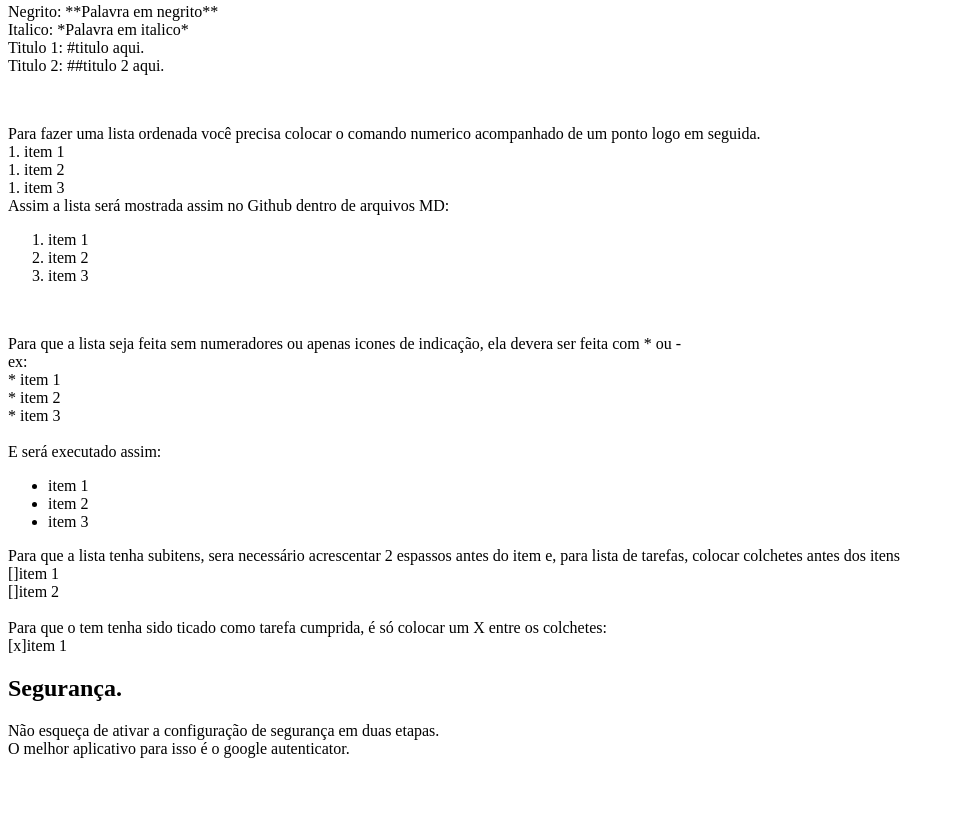
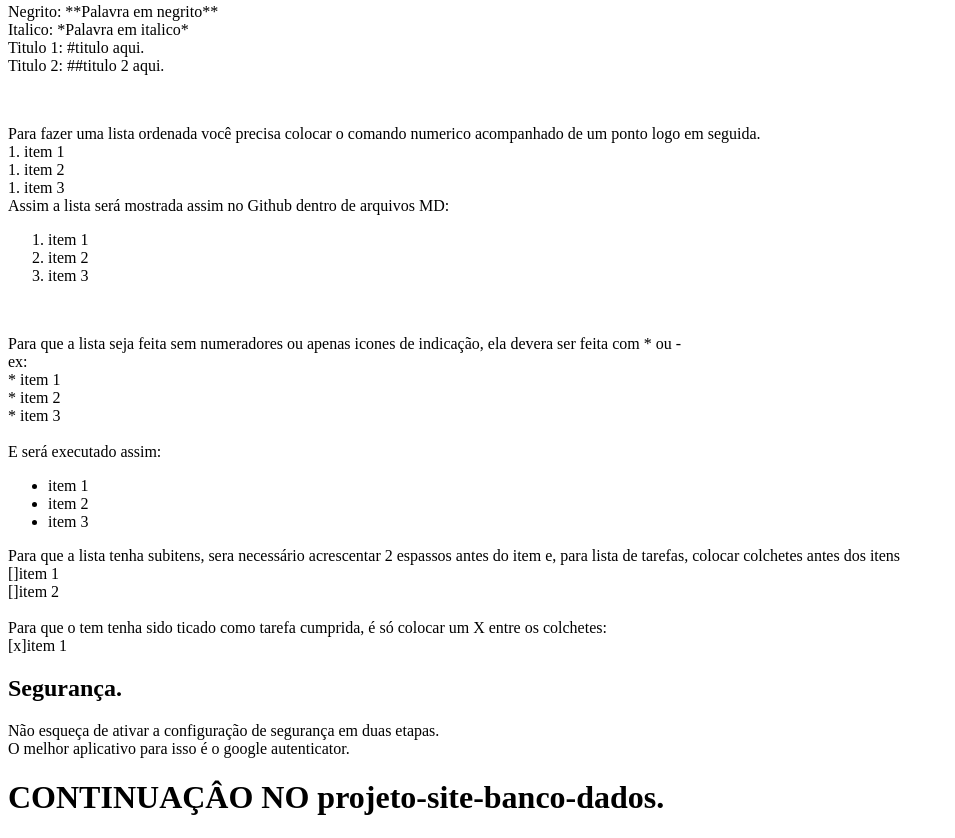
Before and after one commit to AugustoSistideAlmeida/Ol--mundo, a plain HTML site: page Site-exemplo/Index.html in a window 1280 px wide. Shown: the part 782-1620 px from the top of the page, without its empty margins (0-955 px from the left). Before the commit the page ends 1556 px from the top, so only its background shows below. Drawn offline with Linux system fonts and the light colour scheme.

Commit message:
fim de comits no master
Aula desenvolvimento outro banco de dados para desenvolvimento e entendimento de Branches e MASTERs

```diff
--- a/Site-exemplo/Index.html
+++ b/Site-exemplo/Index.html
@@ -79,5 +79,6 @@ Para que a lista tenha subitens, sera necessário acrescentar 2 espassos antes d
     <p>Não esqueça de ativar a configuração de segurança em duas etapas. <br>
     O melhor aplicativo para isso é o google autenticator.</p>
     </p>
+    <h1>CONTINUAÇÂO NO projeto-site-banco-dados.</h1>
 </body>
 </html>
```
